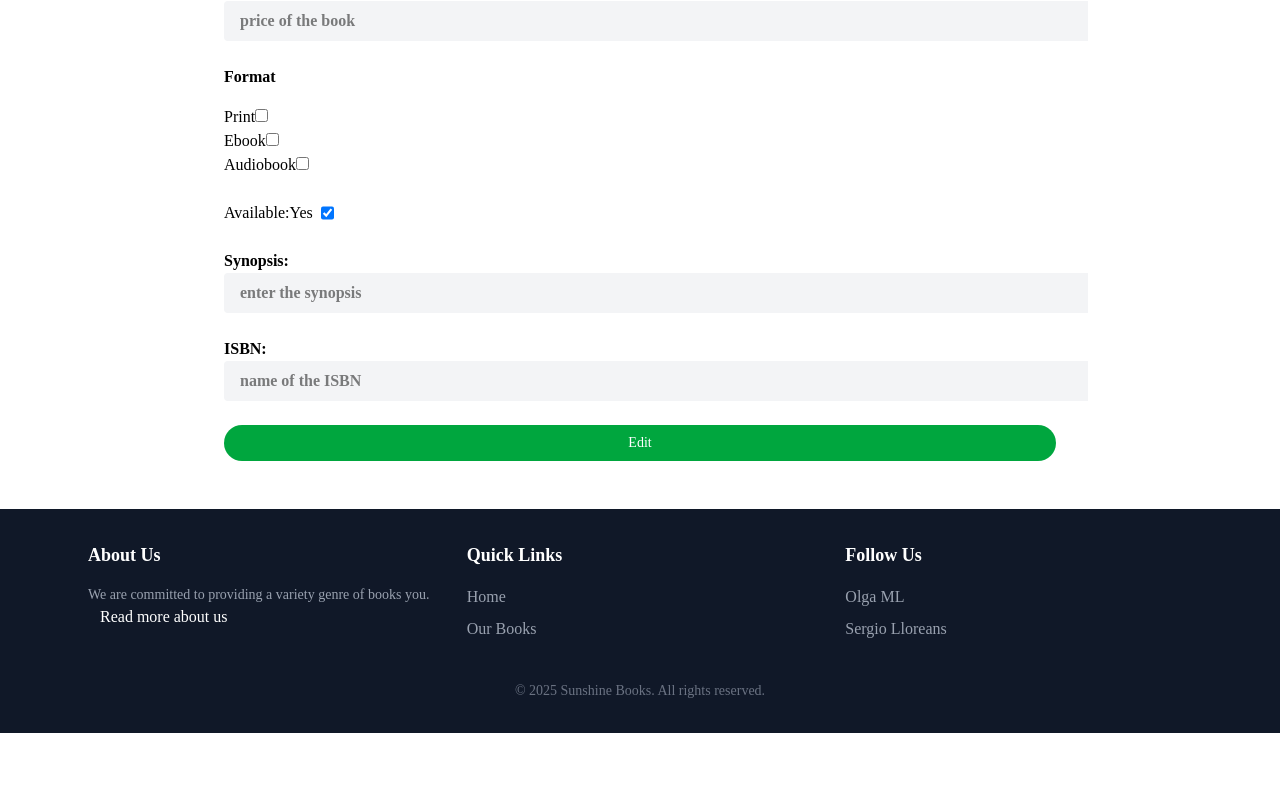
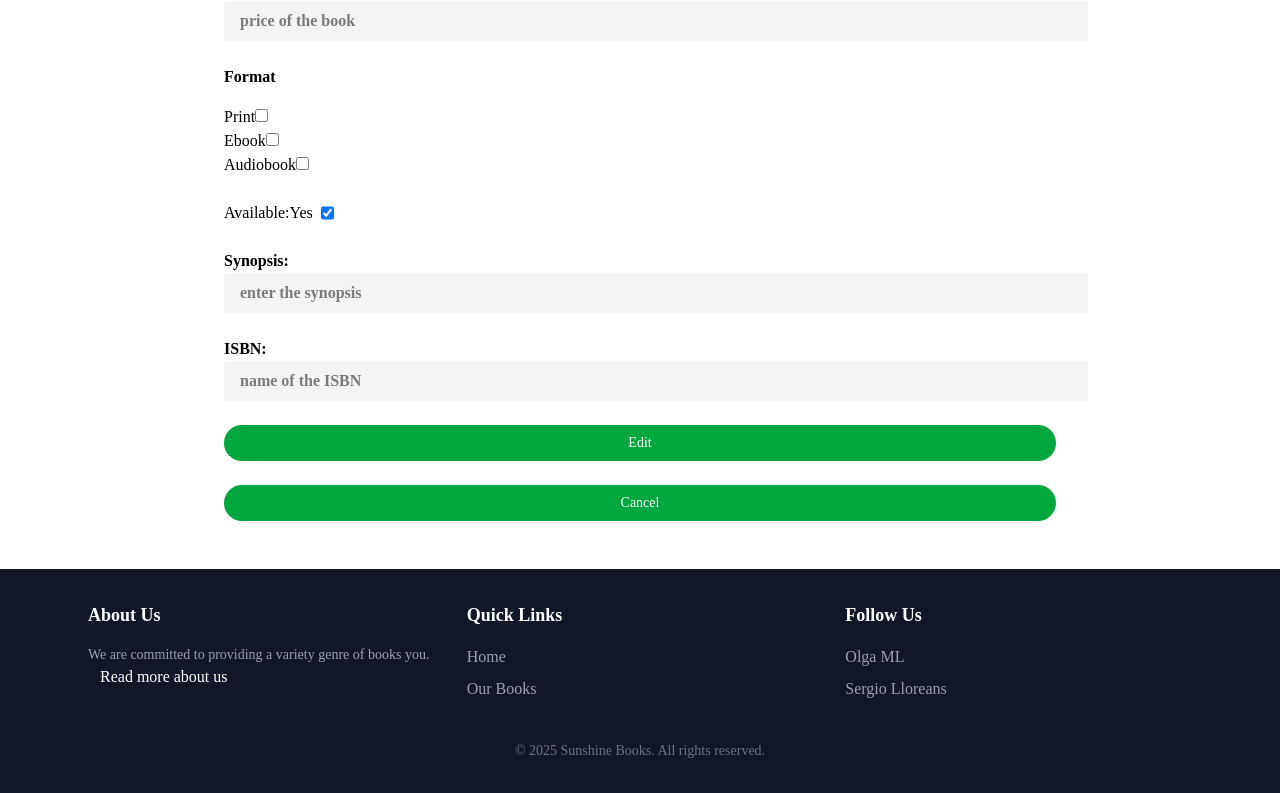
Before and after one commit to sunshine-books/sunshine-books, a React (Vite) app: page /books/edit/1 in a window 1280 px wide. Shown: the part 719-1512 px from the top of the page. Before the commit the page ends 1452 px from the top, so only its background shows below. Built offline with nearby package versions, Linux system fonts and the light colour scheme; no server answers; some icons are missing.

Commit message:
add button to cancel the edit

```diff
--- a/src/components/EditBook.jsx
+++ b/src/components/EditBook.jsx
@@ -253,6 +253,7 @@ function EditBook() {
                 </label>
 
                 <button className="btn-green">Edit</button>
+                <button className="btn-green">Cancel</button>
             </form>
         </div>
     )
```
